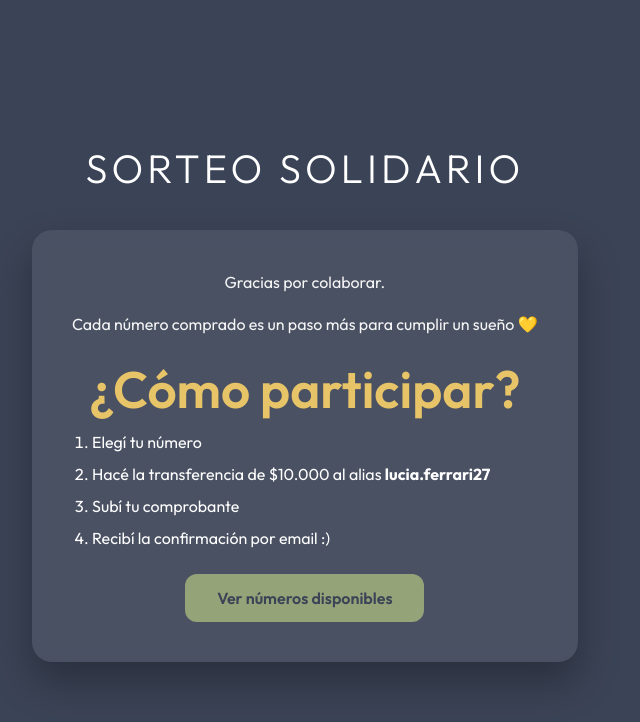
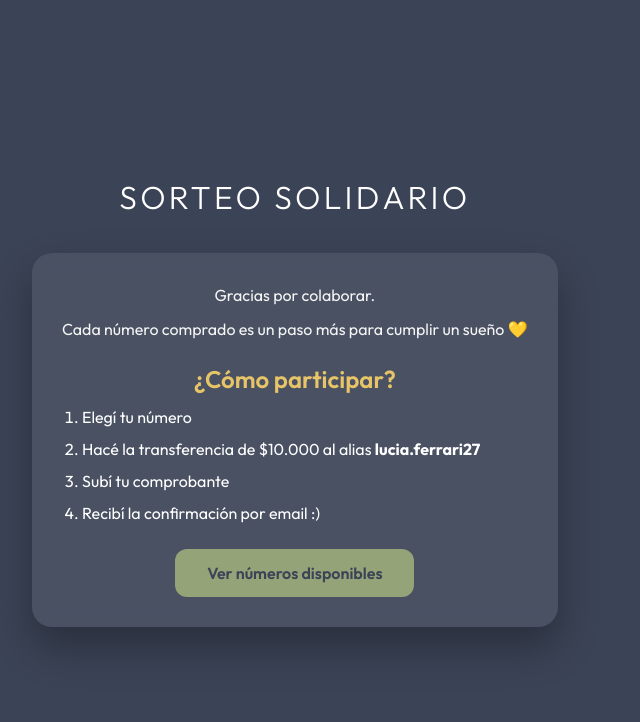
Before and after one commit to trinifaccini/soreteoluciv2, a React (Vite) app: page / in a window 1280 px wide. Shown: the top 722 px of the page, without its empty margins (0-640 px from the left). Built offline with nearby package versions, Linux system fonts and the light colour scheme.

Commit message:
Update App.css

```diff
--- a/src/App.css
+++ b/src/App.css
@@ -1,4 +1,5 @@
 @import url('https://fonts.googleapis.com/css2?family=Outfit:wght@300;400;600;700&display=swap');
+@import url('https://fonts.googleapis.com/css2?family=Outfit:ital,wght@0,400;0,700;1,400;1,700&display=swap');
 
 /* RESET BÁSICO */
 * {
@@ -36,24 +37,19 @@ body {
 .container {
   max-width: 800px;
 }
+
+
 /* TITULO */
 h1 {
   text-align: center;
   margin-bottom: 32px;
   color: white;
-  font-size: 2.5rem;
+  font-size: 2rem;
   font-weight: 300;
   letter-spacing: 0.1em;
   text-transform: uppercase;
 }
 
-@media (max-width: 768px) {
-  h2 {
-    font-size: 1.5rem;
-    margin-bottom: 20px;
-    letter-spacing: 0.05em;
-  }
-}
 
 /* TABLERO */
 .grid {
@@ -218,6 +214,14 @@ h1 {
   margin-bottom: 16px;
   color: #3B4356;
   font-size: 1.8rem;
+  font-weight: 400;
+}
+
+.modal h3 {
+  text-align: center;
+  margin-bottom: 16px;
+  color: #3B4356;
+  font-size: 1.3rem;
   font-weight: 400;
 }
 
@@ -578,7 +582,7 @@ h1 {
 .welcome-card {
   max-width: 600px;
   background: rgba(255, 255, 255, 0.08);
-  padding: 40px;
+  padding: 30px;
   border-radius: 20px;
   backdrop-filter: blur(6px);
   box-shadow: 0 20px 40px rgba(0, 0, 0, 0.3);
@@ -586,15 +590,17 @@ h1 {
 }
 
 .welcome-card p {
-  margin-bottom: 16px;
+  margin-bottom: 8px;
   line-height: 1.6;
   color: #f5f5f5;
 }
+
 
 .welcome-card h3 {
   margin: 24px 0 12px 0;
   font-weight: 600;
   color: #E8C468;
+  font-size: 1.5rem;
 }
 
 .welcome-card ol {
```
